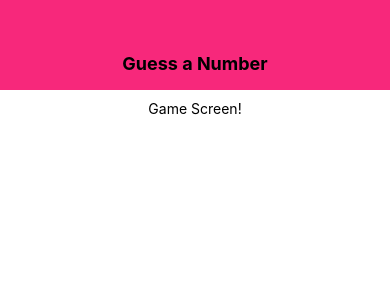
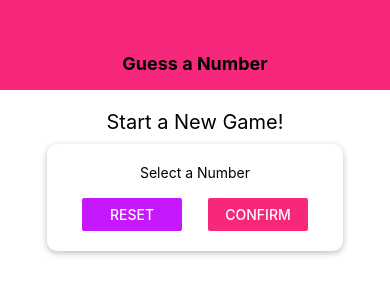
Before and after one commit to CAM603/guess-a-number, a React Native app: screen / in a window 390 px wide. Shown: the top 300 px of the page. Built offline with nearby package versions, Linux system fonts and the light colour scheme.

Commit message:
ADD card

```diff
--- /dev/null
+++ b/components/Card.js
@@ -0,0 +1,22 @@
+import React from 'react';
+import { StyleSheet, View } from 'react-native';
+
+const Card = (props) => {
+  return (
+    <View style={{...styles.card, ...props.style}}>{props.children}</View>
+  )
+}
+
+const styles = StyleSheet.create({
+  card: {
+    shadowColor: 'black',
+    shadowOffset: {height: 2, width: 0},
+    shadowRadius: 6,
+    shadowOpacity: 0.26,
+    backgroundColor: 'white',
+    padding: 20,
+    borderRadius: 10
+  }
+})
+
+export default Card;
--- a/screens/StartGameScreen.js
+++ b/screens/StartGameScreen.js
@@ -1,10 +1,22 @@
 import React from 'react';
-import { StyleSheet, View, Text } from 'react-native';
-
+import { StyleSheet, View, Text, TextInput, Button } from 'react-native';
+import Card from '../components/Card'
 const StartGameScreen = (props) => {
   return (
     <View style={styles.screen}>
-      <Text>Game Screen!</Text>
+      <Text style={styles.title}>Start a New Game!</Text>
+      <Card style={styles.inputContainer}>
+        <Text>Select a Number</Text>
+        <TextInput/>
+        <View style={styles.buttonContainer}>
+          <View style={styles.button}>
+            <Button title="Reset" onPress={() => {}} color="#c717fc"/>
+          </View>
+          <View style={styles.button}>
+            <Button title="Confirm" onPress={() => {}} color="#f7287b"/>
+          </View>
+        </View>
+      </Card>
     </View>
   )
 };
@@ -14,6 +26,24 @@
     flex: 1,
     padding: 10,
     alignItems: 'center'
+  },
+  title: {
+    fontSize: 20,
+    marginVertical: 10
+  },
+  inputContainer: {
+    width: 300,
+    maxWidth: '80%',
+    alignItems: 'center'
+  },
+  buttonContainer: {
+    width: '100%',
+    flexDirection: 'row',
+    justifyContent: 'space-between',
+    paddingHorizontal: 15
+  },
+  button: {
+    width: 100
   }
 });
 
```
